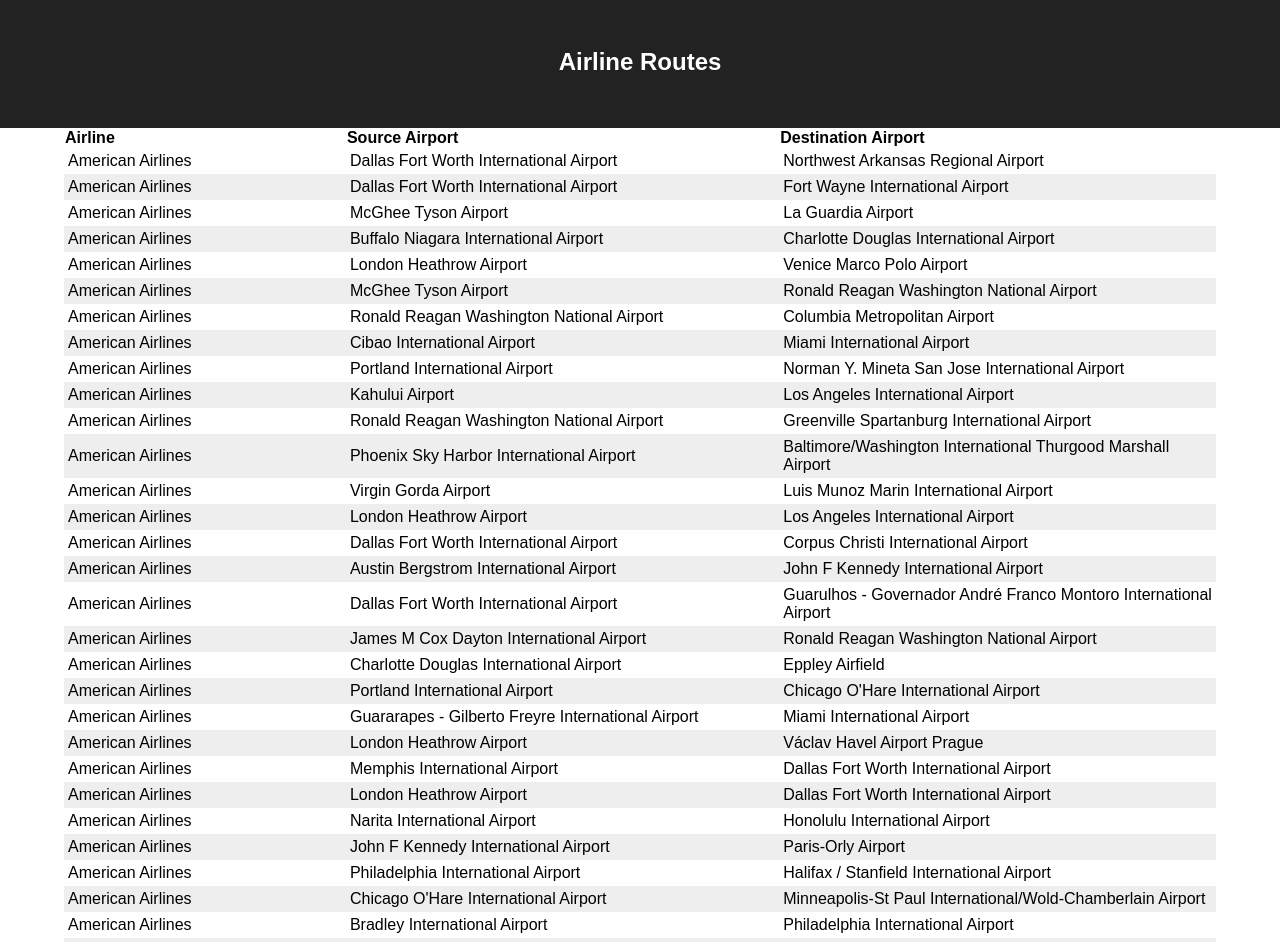
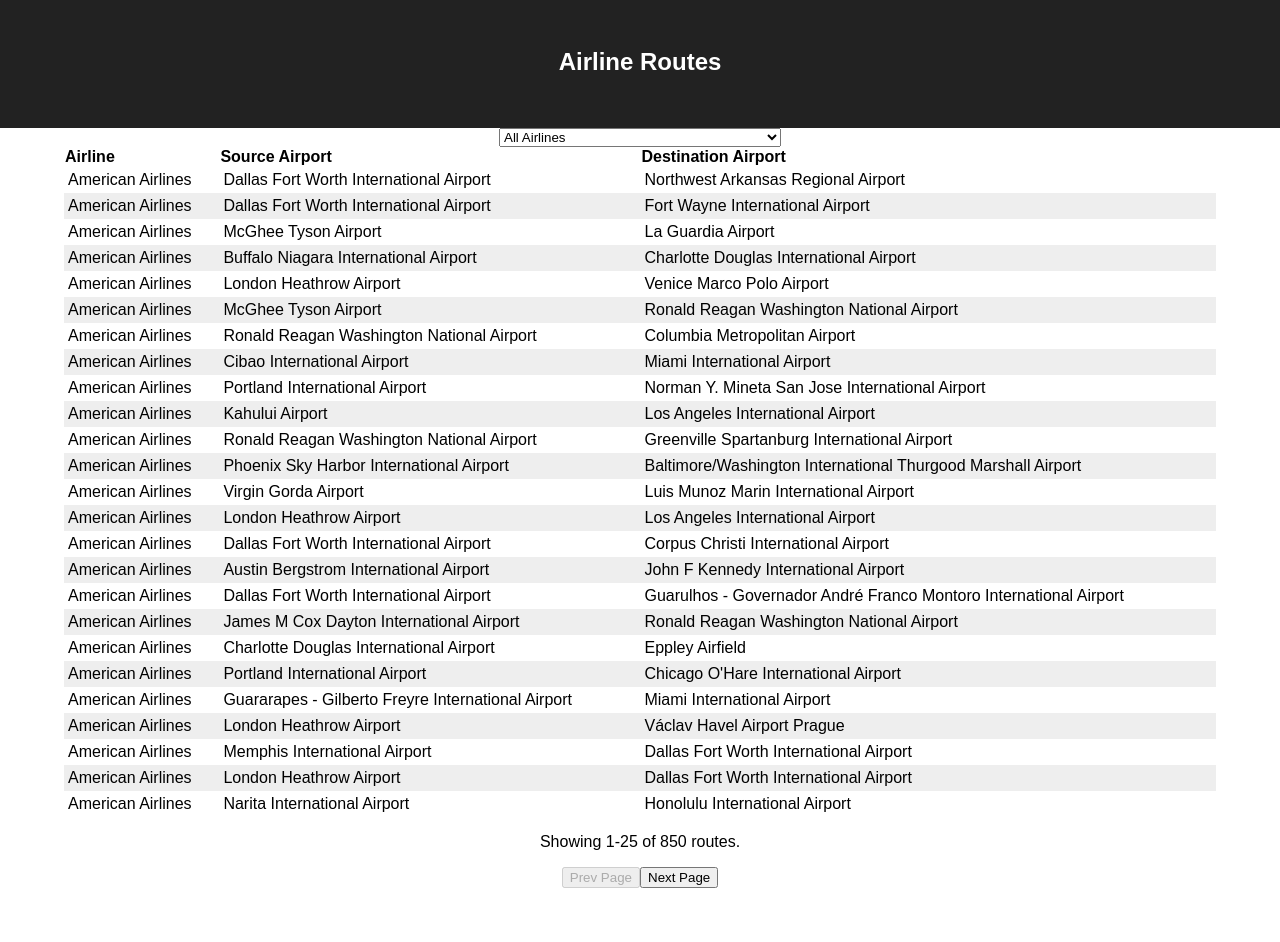
Before and after one commit to ETS-ReactNative4/Airline-Routes, a React (Create React App) app: page / in a window 1280 px wide. Shown: the top 942 px of the page. After the commit the page ends 888 px from the top, so only its background shows below. Built offline with nearby package versions, Linux system fonts and the light colour scheme.

Commit message:
Added select for airlines

```diff
--- a/src/App.js
+++ b/src/App.js
@@ -7,6 +7,8 @@
 class App extends Component {
   constructor(props) {
     super(props);
+
+
   }
 
   formatValue(property, value) {
@@ -14,7 +16,7 @@
     if (property === 'src'|| property === 'dest') {
       str = DATA.airportByCode(value);
     } else if (property === 'airline') {
-      str = DATA.airportByCode(value)
+      str = DATA.airlineById(value);
     }
 
     return str;
@@ -27,13 +29,7 @@
       {name: 'Destination Airport', property: 'dest'},
     ];
 
-    const rows = DATA.routes.map((route) => {
-      return {
-        name: DATA.airlineById(route.airline),
-        src: DATA.airportByCode(route.src),
-        dest: DATA.airportByCode(route.dest),
-      };
-    });
+    const rows = DATA.routes;
 
     return (
       <div className="app">
--- a/src/components/Table.js
+++ b/src/components/Table.js
@@ -1,32 +1,107 @@
 import React, { Component } from 'react';
+import DATA from '../data';
 
 class Table extends Component {
+  static defaultProps = {
+    perPage: 25,
+  }
+
+  state = {
+    page: 0,
+    airline: 'all',
+  };
+
+  nextPage = (e) => {
+    e.preventDefault();
+    this.setState(function(prevState, props) {
+      return {page: prevState.page + 1};
+    });
+  }
+
+  previousPage = (e) => {
+    e.preventDefault();
+    this.setState(function(prevState, props) {
+      return {page: prevState.page - 1};
+    });
+  }
+
+  onSelectAirline = (e) => {
+    this.setState({
+      airline: e.target.value,
+      page: 0,
+    })
+  }
+
   render() {
+    const start = this.state.page * this.props.perPage;
+
     const headerCells = this.props.columns.map((column) => {
       return <th key={column.name}>{column.name}</th>
     });
-
+    const allRows = this.props.rows.slice();
+    const filteredRows = this.state.airline === 'all' ? allRows : allRows.filter((row) => row.airline === +this.state.airline)
+    const bodyRows = filteredRows.slice(start, start + this.props.perPage).map((row, i) => {
+      return (
+        <tr key={Object.values(row).join(':')}>
+          {Object.keys(row).map((property) =>
+            <td key={property + row[property]}>
+              {this.props.format(property, row[property])}
+            </td>
+          )}
+        </tr>
+      )
+    });
+//debugger;
     return (
-      <table className={this.props.className}>
-        <thead>
-          <tr>
-            {headerCells}
-          </tr>
-        </thead>
-        <tbody>
+      <div>
+        <select
+          name='airline'
+          onChange={this.onSelectAirline}
+          value={this.state.airline}
+        >
+          <option value="all">All Airlines</option>
           {
-            this.props.rows.map((row, i) => {
+            DATA.airlines.map((airline) => {
               return (
-                <tr key={i}>
-                  <td>{row.name}</td>
-                  <td>{row.src}</td>
-                  <td>{row.dest}</td>
-                </tr>
+                <option
+                  key={airline.id}
+                  value={airline.id}
+                >
+                  {DATA.airlineById(airline.id)}
+                </option>
               )
             })
           }
-        </tbody>
-      </table>
+        </select>
+        <table className={this.props.className}>
+          <thead>
+            <tr>
+              {headerCells}
+            </tr>
+          </thead>
+          <tbody>
+            {bodyRows}
+          </tbody>
+        </table>
+
+        <p>Showing {start + 1}-{start + this.props.perPage} of {filteredRows.length} routes.</p>
+
+        <button
+          disabled={this.state.page === 0}
+          className='pagination'
+          onClick={this.previousPage}
+        >
+        Prev Page
+        </button>
+
+        <button
+          disabled={start + this.props.perPage >= filteredRows.length}
+          className='pagination'
+          onClick={this.nextPage}
+        >
+        Next Page
+        </button>
+      </div>
     )
   }
 }
```
